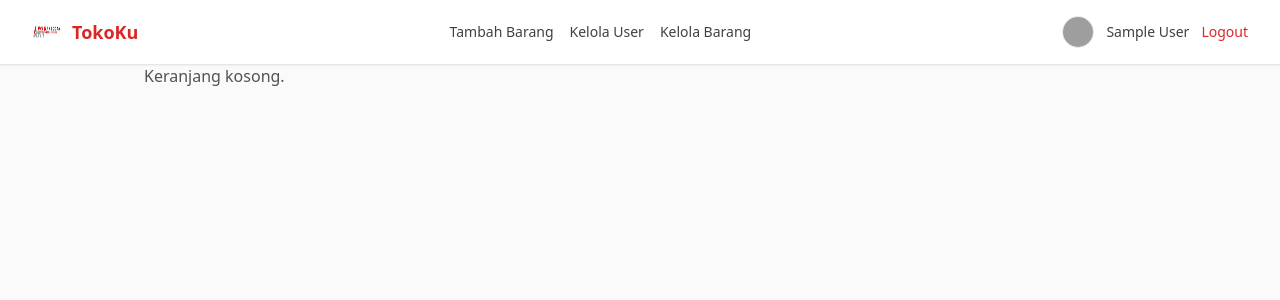
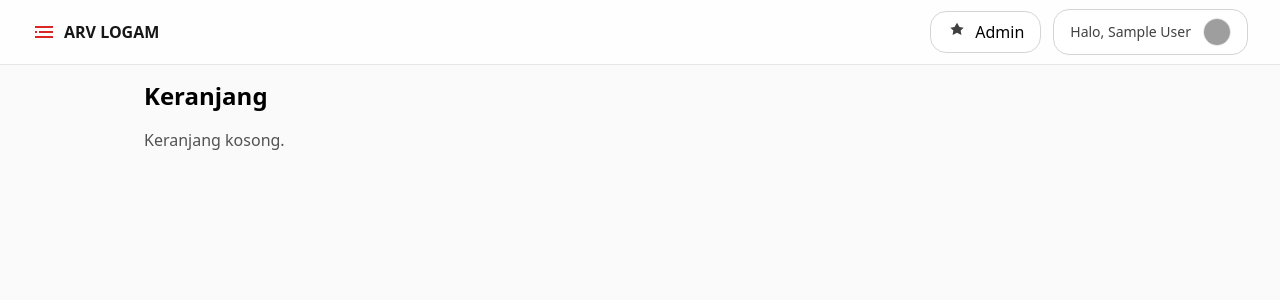
Before and after one commit to ARVLogam/my-flask-app, a Flask app: page /cart in a window 1280 px wide. Shown: the top 300 px of the page. Run offline with Flask 3, Linux system fonts and the light colour scheme; the visitor is signed in with stand-in values (Sample User, id 1); data that the repository does not hold is empty; some libraries are stand-ins or nearby versions; grey boxes are pictures that could not be loaded.

Commit message:
Update navbar.html

```diff
--- a/templates/navbar.html
+++ b/templates/navbar.html
@@ -1,40 +1,115 @@
-<!-- templates/navbar.html -->
-<nav class="fixed top-0 left-0 right-0 z-50 bg-white border-b border-neutral-200 shadow-sm">
-  <div class="max-w-7xl mx-auto px-4 sm:px-6 lg:px-8">
-    <div class="flex justify-between h-16 items-center">
+<!-- templates/navbar.html (FINAL – tanpa search, link aman) -->
+<nav class="fixed inset-x-0 top-0 z-50 bg-white/80 backdrop-blur border-b border-neutral-200">
+  <div class="max-w-7xl mx-auto px-4 sm:px-6 lg:px-8 h-16 flex items-center justify-between">
 
-      <!-- Logo -->
-      <a href="{{ url_for('dashboard') }}" class="flex items-center gap-2">
-        <img src="{{ url_for('static', filename='img/logo.png') }}" alt="Logo" class="h-8 w-8">
-        <span class="text-lg font-bold text-red-600">TokoKu</span>
-      </a>
+    <!-- Kiri: Logo / Brand -> Dashboard -->
+    <a href="{{ url_for('dashboard') }}" class="flex items-center gap-2">
+      <svg class="h-6 w-6 text-red-600" viewBox="0 0 24 24" fill="currentColor" aria-hidden="true">
+        <path d="M3 13h2v-2H3v2zm4 0h14v-2H7v2zM3 6h18v2H3V6zm0 10h18v2H3v-2z"/>
+      </svg>
+      <span class="font-semibold text-neutral-900">ARV LOGAM</span>
+    </a>
 
-      <!-- Menu khusus Admin -->
+    <div class="flex items-center gap-3">
+
+      {# ===== MENU ADMIN (hanya tampil untuk admin) ===== #}
       {% if role == 'admin' %}
-      <div class="flex gap-4">
-        <a href="{{ url_for('addBarang') }}" class="text-sm text-neutral-700 hover:text-red-600">Tambah Barang</a>
-        <a href="{{ url_for('menuAdmin', roleMenu='kelolaUser') }}" class="text-sm text-neutral-700 hover:text-red-600">Kelola User</a>
-        <a href="{{ url_for('kelolaBarang') }}" class="text-sm text-neutral-700 hover:text-red-600">Kelola Barang</a>
+      <div class="relative" data-admin-menu>
+        <button type="button" id="btnAdmin"
+                class="inline-flex items-center gap-2 px-4 py-2 rounded-2xl border border-neutral-300 bg-white hover:bg-neutral-100">
+          <svg class="h-5 w-5 text-neutral-700" viewBox="0 0 24 24" fill="currentColor" aria-hidden="true">
+            <path d="M12 1l3 5 5 .75-3.6 3.5.9 5.25L12 13l-5.3 2.5.9-5.25L4 6.75 9 6l3-5z"/>
+          </svg>
+          <span>Admin</span>
+        </button>
+
+        <div id="menuAdmin"
+             class="hidden absolute right-0 mt-2 w-56 rounded-2xl border border-neutral-200 bg-white shadow-xl overflow-hidden z-50">
+          <!-- Tambah Barang (route ADA) -->
+          <a href="{{ url_for('addBarang') }}"
+             class="flex items-center gap-3 px-4 py-3 hover:bg-neutral-50 nav-close">
+            <svg class="h-5 w-5 text-emerald-600" viewBox="0 0 24 24" fill="currentColor" aria-hidden="true">
+              <path d="M11 11V6h2v5h5v2h-5v5h-2v-5H6v-2h5z"/>
+            </svg>
+            <span>Tambah Barang</span>
+          </a>
+
+          <!-- Kelola User (menu admin umum; route menuAdmin dipakai di template lama dan ada di app Anda) -->
+          <a href="{{ url_for('menuAdmin', roleMenu='kelolaUser') }}"
+             class="flex items-center gap-3 px-4 py-3 hover:bg-neutral-50 nav-close">
+            <svg class="h-5 w-5 text-violet-600" viewBox="0 0 24 24" fill="currentColor" aria-hidden="true">
+              <path d="M16 11c1.66 0 2.99-1.34 2.99-3S17.66 5 16 5s-3 1.34-3 3 1.34 3 3 3zm-8 0c1.66 0 3-1.34 3-3S9.66 5 8 5 5 6.34 5 8s1.34 3 3 3zm0 2c-2.33 0-7 1.17-7 3.5V19h14v-2.5C15 14.17 10.33 13 8 13zm8 0c-.29 0-.62.02-.97.05 1.16.84 1.97 1.97 1.97 3.45V19h6v-2.5c0-2.33-4.67-3.5-7-3.5z"/>
+            </svg>
+            <span>Kelola User</span>
+          </a>
+        </div>
       </div>
       {% endif %}
 
-      <!-- Menu khusus User -->
-      {% if role == 'user' %}
-      <div class="flex gap-4">
-        <a href="{{ url_for('dashboard') }}" class="text-sm text-neutral-700 hover:text-red-600">Dashboard</a>
-        <a href="{{ url_for('keranjang') }}" class="text-sm text-neutral-700 hover:text-red-600">Keranjang</a>
-        <a href="{{ url_for('riwayat') }}" class="text-sm text-neutral-700 hover:text-red-600">Riwayat</a>
+      {# ===== MENU USER / PROFIL (selalu ada) ===== #}
+      <div class="relative" data-user-menu>
+        <button type="button" id="btnUser"
+                class="inline-flex items-center gap-3 px-4 py-2 rounded-2xl border border-neutral-300 bg-white hover:bg-neutral-100">
+          <span class="hidden sm:block text-sm text-neutral-700">Halo, {{ nama|default('Pengguna') }}</span>
+
+          {# avatar_url disediakan dari context_processor di main.py #}
+          {% set _avatar = avatar_url if avatar_url else url_for('static', filename='img/avatars/guest.png') %}
+          <img src="{{ _avatar }}" alt="avatar" class="h-7 w-7 rounded-full object-cover border">
+        </button>
+
+        <div id="menuUser"
+             class="hidden absolute right-0 mt-2 w-56 rounded-2xl border border-neutral-200 bg-white shadow-xl overflow-hidden z-50">
+          <a href="{{ url_for('editProfile') }}" class="flex items-center gap-3 px-4 py-3 hover:bg-neutral-50 nav-close">
+            <svg class="h-5 w-5 text-blue-600" viewBox="0 0 24 24" fill="currentColor" aria-hidden="true">
+              <path d="M12 12c2.21 0 4-1.79 4-4s-1.79-4-4-4S8 5.79 8 8s1.79 4 4 4zm-6 8v-1c0-2.21 3.58-4 8-4s8 1-3.58 4H6z"/>
+            </svg>
+            <span>Profil</span>
+          </a>
+
+          <a href="{{ url_for('logout') }}" class="flex items-center gap-3 px-4 py-3 hover:bg-neutral-50 nav-close">
+            <svg class="h-5 w-5 text-red-600" viewBox="0 0 24 24" fill="currentColor" aria-hidden="true">
+              <path d="M16 13v-2H7V8l-5 4 5 4v-3zM20 3h-8v2h8v14h-8v2h8a2 2 0 0 0 2-2V5a2 2 0 0 0-2-2z"/>
+            </svg>
+            <span>Keluar</span>
+          </a>
+        </div>
       </div>
-      {% endif %}
-
-      <!-- Profile / Logout -->
-      <div class="flex items-center gap-3">
-        {% set _avatar = avatar_url if avatar_url else url_for('static', filename='img/avatars/guest.png') %}
-        <img src="{{ _avatar }}" alt="avatar" class="h-8 w-8 rounded-full border">
-        <span class="hidden sm:block text-sm text-neutral-700">{{ nama|default('Pengguna') }}</span>
-        <a href="{{ url_for('logout') }}" class="text-sm text-red-600 hover:text-red-700">Logout</a>
-      </div>
-
     </div>
   </div>
 </nav>
+
+<script>
+  // Dropdown Admin
+  (function () {
+    const btn = document.getElementById('btnAdmin');
+    const menu = document.getElementById('menuAdmin');
+    btn && btn.addEventListener('click', () => {
+      menu.classList.toggle('hidden');
+    });
+    document.addEventListener('click', (e) => {
+      if (!btn) return;
+      if (!btn.contains(e.target) && !menu.contains(e.target)) menu.classList.add('hidden');
+    });
+  })();
+
+  // Dropdown User
+  (function () {
+    const btn = document.getElementById('btnUser');
+    const menu = document.getElementById('menuUser');
+    btn && btn.addEventListener('click', () => {
+      menu.classList.toggle('hidden');
+    });
+    document.addEventListener('click', (e) => {
+      if (!btn) return;
+      if (!btn.contains(e.target) && !menu.contains(e.target)) menu.classList.add('hidden');
+    });
+
+    // Tutup saat klik item
+    document.querySelectorAll('.nav-close').forEach(a => {
+      a.addEventListener('click', () => menu.classList.add('hidden'));
+    });
+  })();
+</script>
+
+<!-- spacer agar konten tidak ketutup navbar fixed -->
+<div class="h-16"></div>
```
